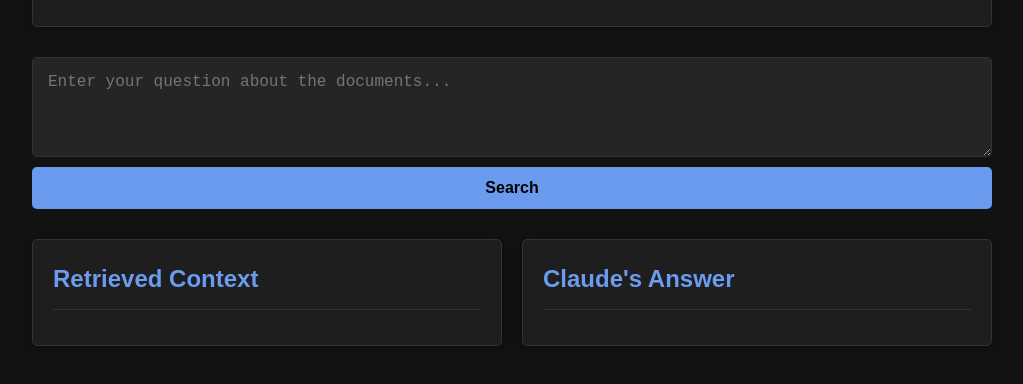
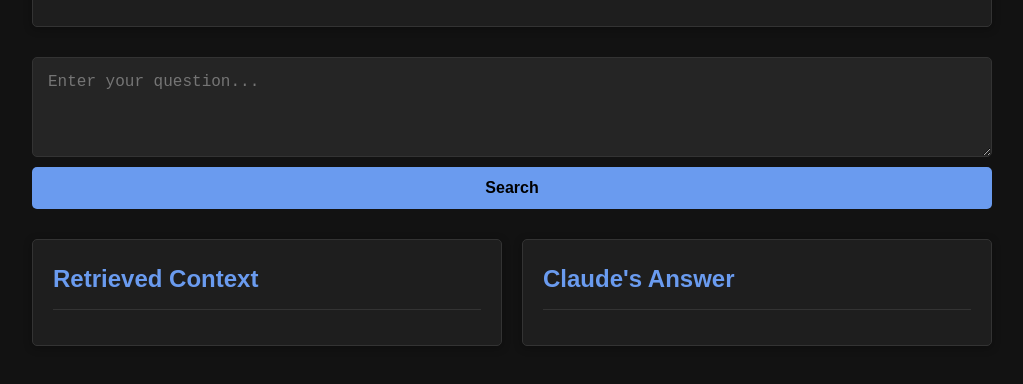
Before and after one commit to anova-culinary/pinecone-RAG-PoC, a website: page index.html in a window 1280 px wide. Shown: the part 86-470 px from the top of the page, without its empty margins (128-1151 px from the left). Drawn offline with Linux system fonts and the light colour scheme.

Commit message:
update placeholder text

```diff
--- a/index.html
+++ b/index.html
@@ -14,7 +14,7 @@
 
         <main>
             <div class="search-container">
-                <textarea id="question-input" placeholder="Enter your question about the documents..."></textarea>
+                <textarea id="question-input" placeholder="Enter your question..."></textarea>
                 <button id="search-button">Search</button>
             </div>
 
```
